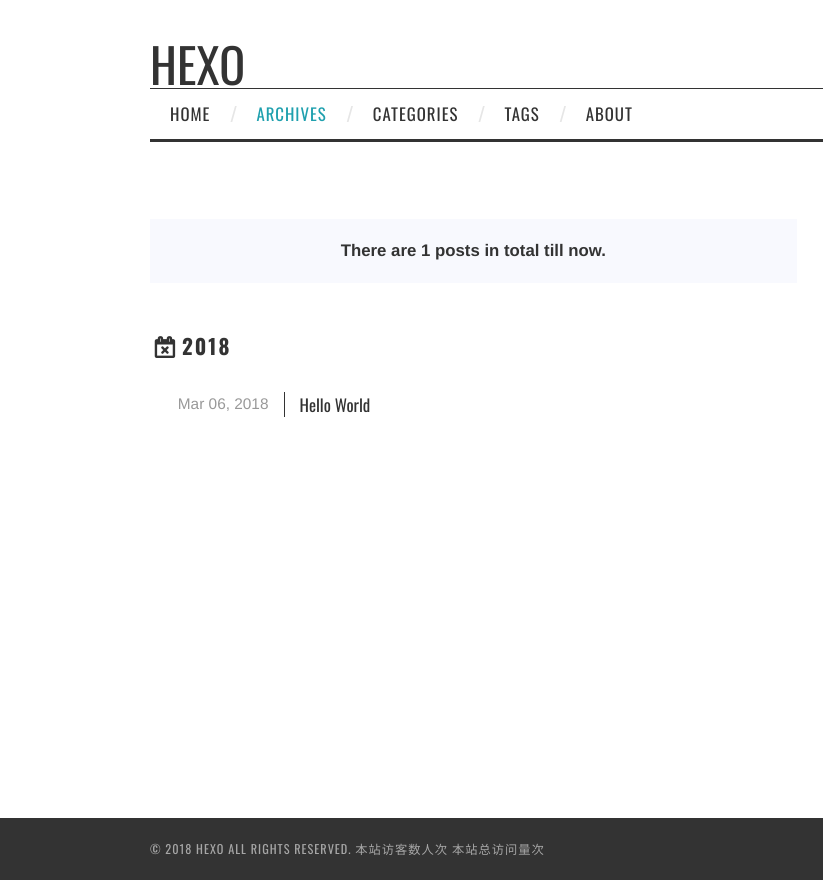
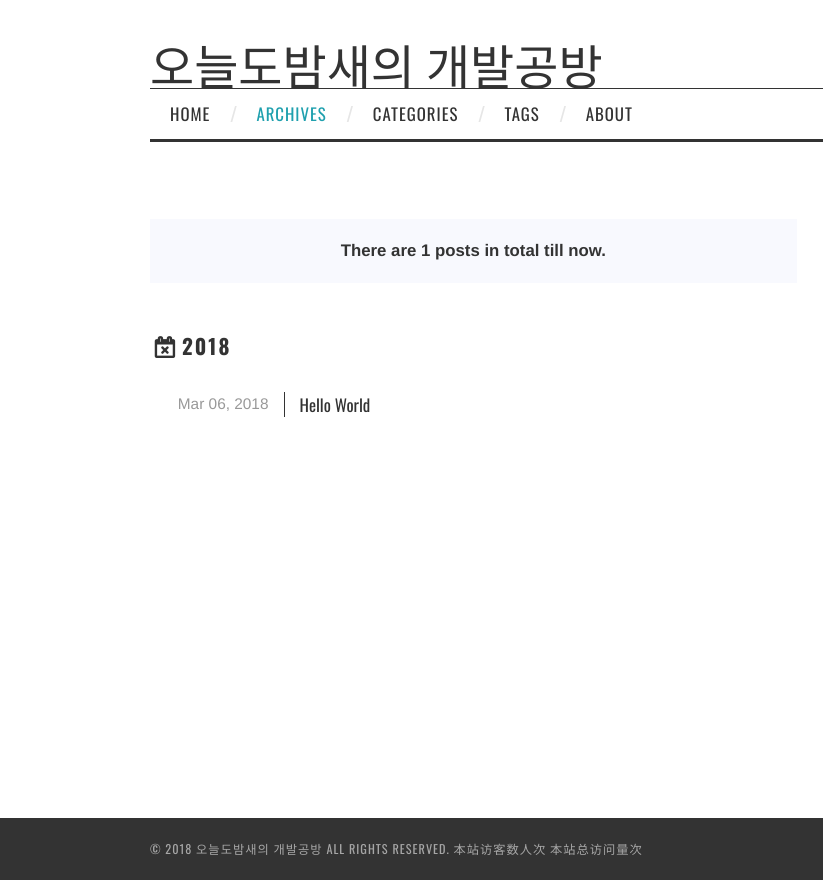
Before and after one commit to yhjeong89/yhjeong89.github.io, a plain HTML site: page archives/2018/03/index.html in a window 1280 px wide. Shown: the full height of the page, 0-823 px from the left. Drawn offline with nearby package versions, Linux system fonts and the light colour scheme; some packages are replaced by stand-ins of ours; no server answers; a script that the page names is missing.

Commit message:
Site updated: 2018-03-06 01:00:18

```diff
--- a/archives/2018/03/index.html
+++ b/archives/2018/03/index.html
@@ -3,20 +3,20 @@
 <head>
   <meta charset="utf-8">
 
-  <title>Archives: 2018/3 | Hexo</title>
+  <title>Archives: 2018/3 | 오늘도밤새의 개발공방</title>
   <meta name="viewport" content="width=device-width, initial-scale=1, maximum-scale=1">
 
 
 
 
   <meta property="og:type" content="website">
-<meta property="og:title" content="Hexo">
+<meta property="og:title" content="오늘도밤새의 개발공방">
 <meta property="og:url" content="http://yoursite.com/archives/2018/03/index.html">
-<meta property="og:site_name" content="Hexo">
+<meta property="og:site_name" content="오늘도밤새의 개발공방">
 <meta name="twitter:card" content="summary">
-<meta name="twitter:title" content="Hexo">
+<meta name="twitter:title" content="오늘도밤새의 개발공방">
 
-    <link rel="alternate" href="/atom.xml" title="Hexo" type="application/atom+xml">
+    <link rel="alternate" href="/atom.xml" title="오늘도밤새의 개발공방" type="application/atom+xml">
 
   <link rel="icon" href="/css/images/favicon.ico">
 
@@ -60,7 +60,7 @@
 
           <h1 class="site-title">
 
-              <a href="/" title="Hexo" rel="home"> Hexo </a>
+              <a href="/" title="오늘도밤새의 개발공방" rel="home"> 오늘도밤새의 개발공방 </a>
 
           </h1>
 
@@ -300,7 +300,7 @@
 
   <div class="clearfix container">
       <div class="site-info">
-	      &copy; 2018 Hexo All Rights Reserved.
+	      &copy; 2018 오늘도밤새의 개발공방 All Rights Reserved.
 
             <span id="busuanzi_container_site_uv">
               本站访客数<span id="busuanzi_value_site_uv"></span>人次
```
Also changed, not shown: 2018/03/06/hello-world/index.html (+5 -5 lines), archives/2018/index.html (+7 -7 lines), archives/index.html (+7 -7 lines), index.html (+7 -7 lines).
